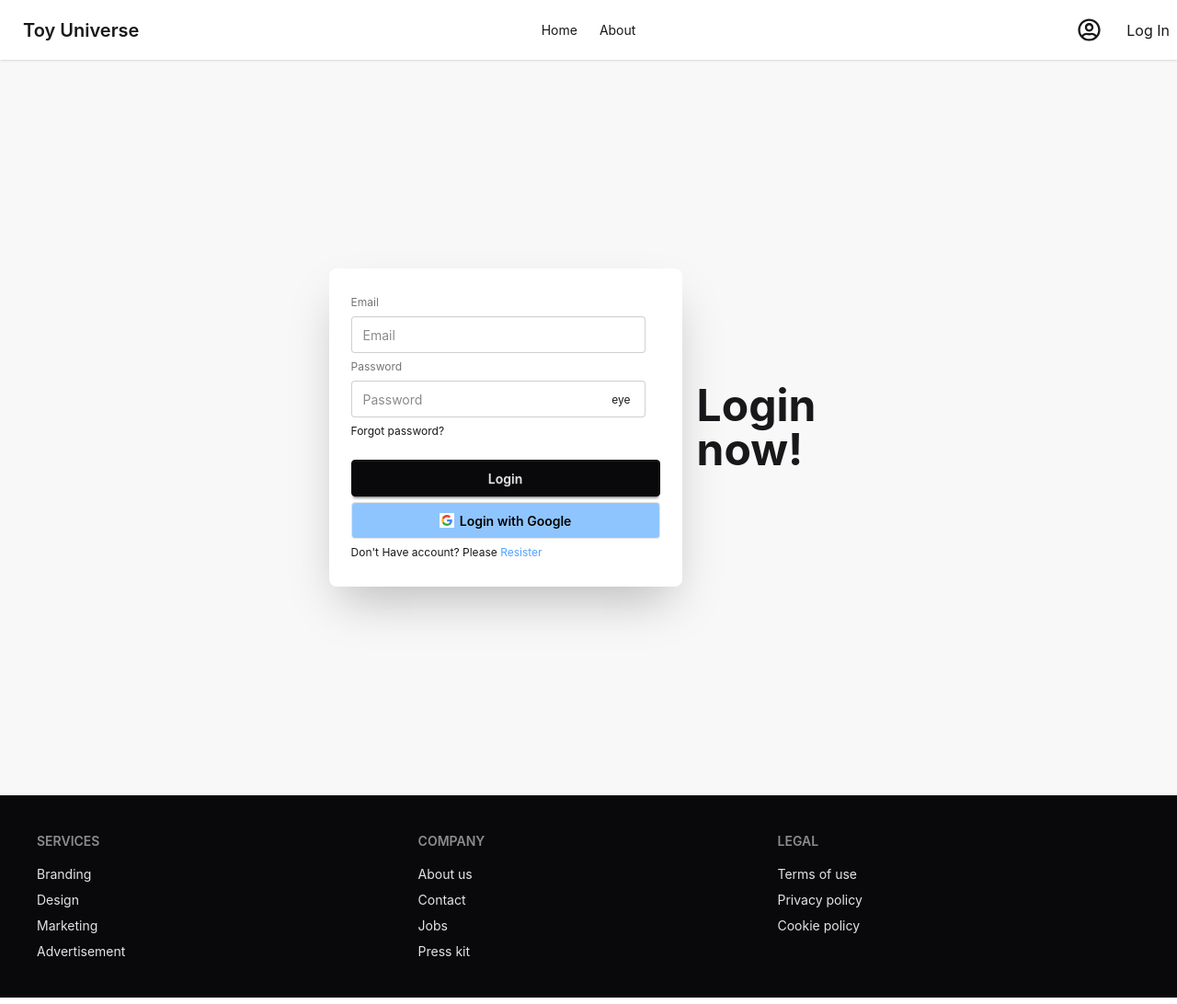
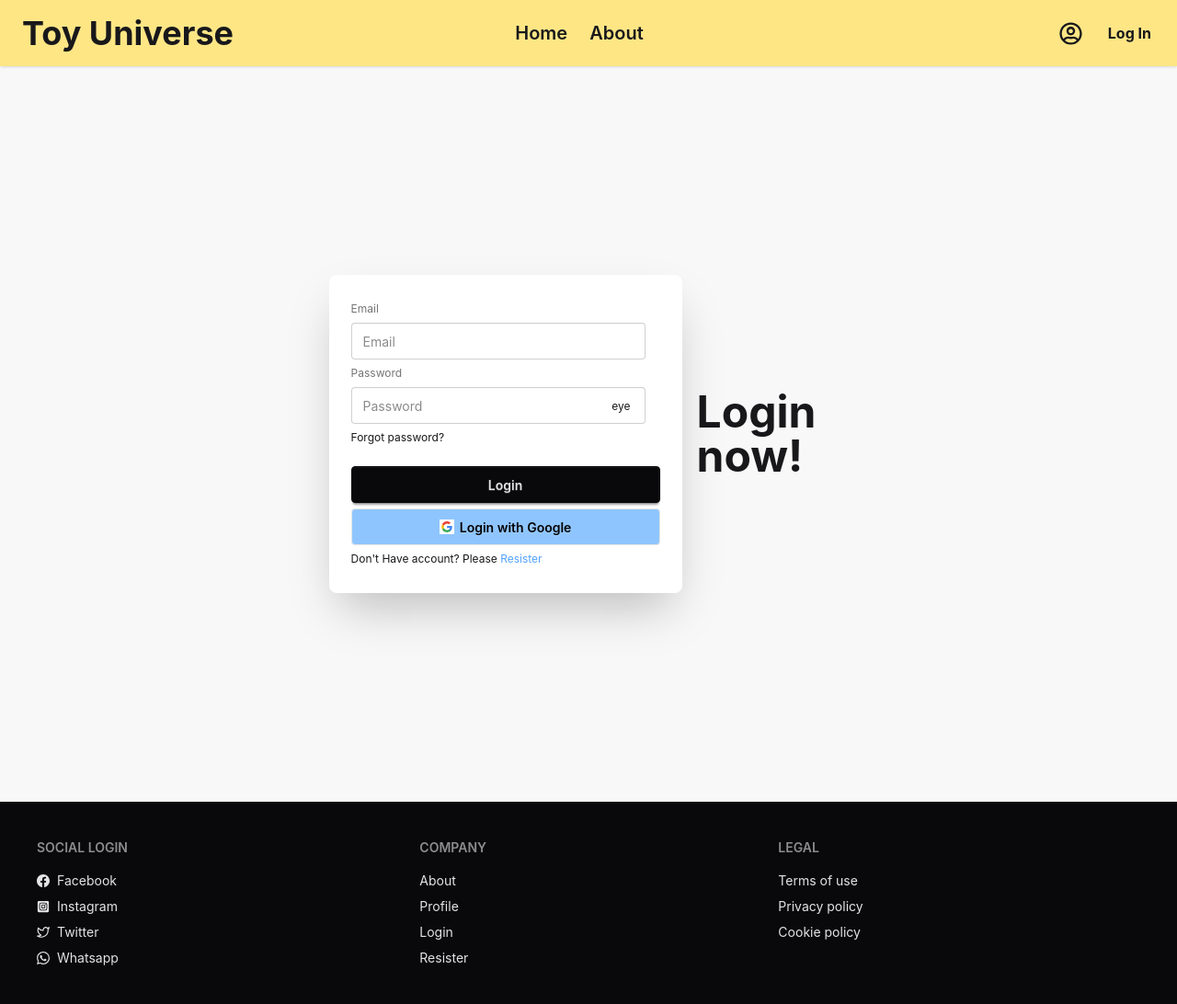
Before and after one commit to robosoumen/toy-universe, a React (Vite) app: page /auth/login in a window 1280 px wide. Shown: the whole page at 92% size. Built offline with nearby package versions, Linux system fonts and the light colour scheme; no server answers.

Commit message:
aome cass Done

```diff
--- a/package.json
+++ b/package.json
@@ -10,6 +10,7 @@
     "preview": "vite preview"
   },
   "dependencies": {
+    "@contentstack/react-toastify": "^6.1.5",
     "@tailwindcss/vite": "^4.3.0",
     "daisyui": "^5.5.19",
     "firebase": "^12.13.0",
--- a/src/Components/Footer.jsx
+++ b/src/Components/Footer.jsx
@@ -1,4 +1,9 @@
 import React from "react";
+import { BsFacebook } from "react-icons/bs";
+import { FaInstagramSquare } from "react-icons/fa";
+import { FiTwitter } from "react-icons/fi";
+import { SiWhatsapp } from "react-icons/si";
+import { Link } from "react-router";
 
 const Footer = () => {
   return (
@@ -6,18 +11,18 @@ const Footer = () => {
       {/* footer */}
       <footer className="footer sm:footer-horizontal bg-neutral text-neutral-content p-10">
         <nav>
-          <h6 className="footer-title">Services</h6>
-          <a className="link link-hover">Branding</a>
-          <a className="link link-hover">Design</a>
-          <a className="link link-hover">Marketing</a>
-          <a className="link link-hover">Advertisement</a>
+          <h6 className="footer-title">Social Login</h6>
+          <a className="link link-hover flex gap-2 items-center"><BsFacebook></BsFacebook> Facebook</a>
+          <a className="link link-hover flex gap-2 items-center"><FaInstagramSquare></FaInstagramSquare> Instagram</a>
+          <a className="link link-hover flex gap-2 items-center"><FiTwitter></FiTwitter> Twitter</a>
+          <a className="link link-hover flex gap-2 items-center"><SiWhatsapp></SiWhatsapp> Whatsapp</a>
         </nav>
         <nav>
           <h6 className="footer-title">Company</h6>
-          <a className="link link-hover">About us</a>
-          <a className="link link-hover">Contact</a>
-          <a className="link link-hover">Jobs</a>
-          <a className="link link-hover">Press kit</a>
+          <Link to='/about' className="link link-hover">About</Link>
+          <Link to='/profile' className="link link-hover">Profile</Link>
+          <Link to='/auth/login' className="link link-hover">Login</Link>
+          <Link to='/auth/resister' className="link link-hover">Resister</Link>
         </nav>
         <nav>
           <h6 className="footer-title">Legal</h6>
--- a/src/Components/Navbar.jsx
+++ b/src/Components/Navbar.jsx
@@ -27,7 +27,7 @@ const Navbar = () => {
   return (
     <div>
       {/* navbar */}
-      <nav className="navbar bg-base-100 shadow-sm">
+      <nav className="navbar  bg-amber-200 shadow-sm">
         <div className="navbar-start">
           <div className="dropdown">
             <div tabIndex={0} role="button" className="btn btn-ghost lg:hidden">
@@ -56,23 +56,25 @@ const Navbar = () => {
              }
             </ul>
           </div>
-          <a className="btn btn-ghost text-xl">Toy Universe</a>
+          <Link to='/' className="font-bold ml-4 lg:text-4xl text-2xl hover:text-amber-700">Toy Universe</Link>
         </div>
         <div className="navbar-center hidden lg:flex">
-          <ul className="menu menu-horizontal px-1">
+          <ul className="menu menu-horizontal px-1 text-xl font-semibold">
            {
             links
            }
           </ul>
         </div>
-        <div className="navbar-end">
+        <div className="navbar-end mr-5">
 
           {
-            user ? <img title={user.displayName} className="" src={user.photoURL} alt="" /> : <a className="mr-7"><FaRegUserCircle size={25}></FaRegUserCircle></a>
+            user ? <img title={user.displayName} className="w-[50px] p-2" src={user.photoURL} alt="" /> : <a className="mr-7"><FaRegUserCircle size={25}></FaRegUserCircle></a>
           }
-          {
+         <div className="hover:text-red-600 font-bold">
+           {
             user ? <button onClick={handleLogOut}>LogOut</button> :  <Link to='/auth/login'>Log In</Link>
           }
+         </div>
 
         </div>
       </nav>
--- a/src/Components/PopularToys.jsx
+++ b/src/Components/PopularToys.jsx
@@ -16,20 +16,23 @@ const PopularToys = ({ singleToyData }) => {
   } = singleToyData;
   return (
     <div>
-      <div className="card bg-base-100 w-96 shadow-sm">
+      <div className="card w-96 shadow-sm p-4 bg-amber-300">
         <figure>
-          <img className="w-[300px] h-[300px]"
+          <img
+            className="w-[300px] h-[300px] p-5 rounded-4xl"
             src={pictureURL}
             alt="Shoes"
           />
         </figure>
         <div className="card-body">
           <h2 className="card-title">{toyName}</h2>
-          <p>
-           {description}
-          </p>
+          <p>Rating : {rating}</p>
+          <p>Available Quantity : {availableQuantity}</p>
+          <p>Price : {price}</p>
           <div className="card-actions justify-end">
-            <Link to={`/card-details/${toyId}`} className="btn btn-primary">Show Details</Link>
+            <Link to={`/card-details/${toyId}`} className="btn btn-primary">
+              Show Details
+            </Link>
           </div>
         </div>
       </div>
--- a/src/Components/Slider.jsx
+++ b/src/Components/Slider.jsx
@@ -10,7 +10,7 @@ import "swiper/css/scrollbar";
 
 const Slider = ({ toyData }) => {
   return (
-    <div>
+    <div className="">
       <Swiper
         // install Swiper modules
         modules={[Navigation, Pagination, Scrollbar, A11y]}
@@ -23,8 +23,8 @@ const Slider = ({ toyData }) => {
         onSlideChange={() => console.log("slide change")}
       >
         {toyData.map((toyImage) => (
-          <SwiperSlide toyImage={toyImage}>
-            <img src={toyImage.pictureURL} alt="" />
+          <SwiperSlide className="" toyImage={toyImage}>
+            <img className="w-[300px] h-[200px] rounded-full" src={toyImage.pictureURL} alt="" />
           </SwiperSlide>
         ))}
       </Swiper>
--- a/src/Layout/Layout.jsx
+++ b/src/Layout/Layout.jsx
@@ -5,7 +5,7 @@ import { Outlet } from 'react-router';
 
 const Layout = () => {
     return (
-        <div>
+        <div className='bg-amber-100 space-y-7'>
             <Navbar></Navbar>
             <main>
                 <Outlet></Outlet>
--- /dev/null
+++ b/src/Pages/About.jsx
@@ -0,0 +1,11 @@
+import React from 'react';
+
+const About = () => {
+    return (
+        <div>
+            <p>About</p>
+        </div>
+    );
+};
+
+export default About;
--- a/src/Pages/Home.jsx
+++ b/src/Pages/Home.jsx
@@ -6,11 +6,11 @@ const Home = () => {
   const toyData = use(toyPromises);
   console.log(toyData);
   return (
-    <div className="w-11/12 mx-auto items-center">
-      <div>
+    <div className="w-11/12 mx-auto items-center space-y-8">
+      <div className="p-7">
         <Slider toyData={toyData}></Slider>
       </div>
-      <div className="grid grid-cols-1 gap-5md:grid-cols-2 lg:grid-cols-3">
+      <div className="grid grid-cols-1 gap-5 md:grid-cols-2 lg:grid-cols-3">
         {toyData.map((singleToyData) => (
           <PopularToys
             key={singleToyData.toyId}
--- a/src/Pages/Login.jsx
+++ b/src/Pages/Login.jsx
@@ -6,27 +6,29 @@ import { useState } from "react";
 import { useNavigate } from "react-router";
 import { useLocation } from "react-router";
 import { useRef } from "react";
+import { toast } from "@contentstack/react-toastify";
 
 const Login = () => {
-  const [showPassword, setShowPassword] = useState(false)
-  const [errorM, setErrorM] = useState('');
-  const {signIn, googleSignIn,setUser,forgotPassword} = use(AuthContext);
+  const [showPassword, setShowPassword] = useState(false);
+  const [errorM, setErrorM] = useState("");
+  const { signIn, googleSignIn, setUser, forgotPassword } = use(AuthContext);
   const navigate = useNavigate();
   const location = useLocation();
-  const emailRef = useRef()
+  const emailRef = useRef();
 
   //signIn With Google
   const handleGoogleSignIn = (e) => {
     e.preventDefault();
-    googleSignIn().then(result => {
-      console.log(result.user)
+    googleSignIn()
+      .then((result) => {
+        console.log(result.user);
         setUser(result.user);
-      navigate(location.state || '/')
-    }).catch(error => {
-      console.log(error)
+        navigate(location.state || "/");
       })
-  }
-
+      .catch((error) => {
+        console.log(error);
+      });
+  };
 
   // Log In Form
   const handleLogInForm = (e) => {
@@ -34,33 +36,38 @@ const Login = () => {
     const form = e.target;
     const password = form.password.value;
     const email = form.email.value;
-        console.log(email,password);
+    console.log(email, password);
 
-        signIn(email,password).then(result => {
+    signIn(email, password)
+      .then((result) => {
         console.log(result.user);
-          alert('LogIn Successful');
-           navigate(location.state || '/');
-        }).catch(error => {
+        alert("LogIn Successful");
+        toast('Login Successful')
+        navigate(location.state || "/");
+      })
+      .catch((error) => {
         console.log(error);
-          setErrorM(error.code)
-        })
-    }
+        setErrorM(error.code);
+      });
+  };
   // handleShowPassword
   const handleShowPassword = (e) => {
     e.preventDefault();
-      setShowPassword(!showPassword)
-    }
+    setShowPassword(!showPassword);
+  };
 
   // forget password
   const handleForgetPassword = () => {
     const passEmail = emailRef.current.value;
-      console.log('clicked',passEmail);
-      forgotPassword(passEmail).then(()=> {
-        alert('please check Your Email')
-      }).catch(error => {
-        console.log(error)
+    console.log("clicked", passEmail);
+    forgotPassword(passEmail)
+      .then(() => {
+        alert("please check Your Email");
       })
-    }
+      .catch((error) => {
+        console.log(error);
+      });
+  };
   return (
     <div>
       {/* form */}
@@ -75,25 +82,45 @@ const Login = () => {
                 <fieldset className="fieldset">
                   {/* email */}
                   <label className="label">Email</label>
-                  <input type="email" ref={emailRef} name="email" required className="input" placeholder="Email" />
+                  <input
+                    type="email"
+                    ref={emailRef}
+                    name="email"
+                    required
+                    className="input"
+                    placeholder="Email"
+                  />
                   {/* password */}
                   <label className="label">Password</label>
                   <div className="relative">
                     <input
-                    type={showPassword ? 'text' : 'password'}
+                      type={showPassword ? "text" : "password"}
                       name="password"
                       required
                       className="input"
                       placeholder="Password"
                     />
-                  <button className="absolute top-3 lg:right-8 right-5" onClick={handleShowPassword}>eye</button>
+                    <button
+                      className="absolute top-3 lg:right-8 right-5"
+                      onClick={handleShowPassword}
+                    >
+                      eye
+                    </button>
                   </div>
                   <div>
-                    <a onClick={handleForgetPassword} className="link link-hover">Forgot password?</a>
+                    <a
+                      onClick={handleForgetPassword}
+                      className="link link-hover"
+                    >
+                      Forgot password?
+                    </a>
                   </div>
                   <button className="btn btn-neutral mt-4">Login</button>
                   {/* Google */}
-                  <button onClick={handleGoogleSignIn} className="btn bg-blue-300 text-black border-[#e5e5e5]">
+                  <button
+                    onClick={handleGoogleSignIn}
+                    className="btn bg-blue-300 text-black border-[#e5e5e5]"
+                  >
                     <svg
                       aria-label="Google logo"
                       width="16"
@@ -123,10 +150,16 @@ const Login = () => {
                     </svg>
                     Login with Google
                   </button>
-                  {
-                    errorM && <p className="text-red-700">{errorM}</p>
-                  }
-                  <p>Don't Have account? Please <Link className='text-blue-400 hover:text-blue-800' to='/auth/resister'>Resister</Link></p>
+                  {errorM && <p className="text-red-700">{errorM}</p>}
+                  <p>
+                    Don't Have account? Please{" "}
+                    <Link
+                      className="text-blue-400 hover:text-blue-800"
+                      to="/auth/resister"
+                    >
+                      Resister
+                    </Link>
+                  </p>
                 </fieldset>
               </form>
             </div>
--- a/src/Pages/Resister.jsx
+++ b/src/Pages/Resister.jsx
@@ -5,6 +5,7 @@ import { AuthContext } from "../context/AuthContext";
 import { useState } from "react";
 import { IoMdEye } from "react-icons/io";
 import { FaEyeSlash } from "react-icons/fa";
+import { toast } from "@contentstack/react-toastify";
 
 const Resister = () => {
   const navigate = useNavigate();
@@ -55,6 +56,7 @@ const Resister = () => {
           setUser(rUser);
         })
           alert("SignUp Complete");
+          toast('Account create Successful')
           navigate("/");
       })
       .catch((error) => {
--- a/src/Router/Router.jsx
+++ b/src/Router/Router.jsx
@@ -7,6 +7,7 @@ import AuthLayout from "../Layout/AuthLayout";
 import CardDetails from "../Pages/CardDetails";
 import PrivateRoute from "../Components/PrivateRoute";
 import Profile from "../Pages/Profile";
+import About from "../Pages/About";
 
 const router = createBrowserRouter([
   {
@@ -16,6 +17,16 @@ const router = createBrowserRouter([
       {
         index: true,
         Component: Home,
+      },
+      {
+        path: "/about",
+        element: <About></About>,
+      },
+      {
+        path: '/profile',
+        element:<PrivateRoute>
+          <Profile></Profile>
+        </PrivateRoute>
       },
     ],
   },
@@ -34,18 +45,20 @@ const router = createBrowserRouter([
     ],
   },
   {
-    path: '/card-details/:id',
-    element:<PrivateRoute>
-      <CardDetails></CardDetails>
-    </PrivateRoute>,
-    loader: () => fetch('/toy.json'),
+    path: "/card-details/:id",
+    element: (
+      <PrivateRoute>
+        <CardDetails></CardDetails>
+      </PrivateRoute>
+    ),
+    loader: () => fetch("/toy.json"),
   },
-  {
-    path:'/profile',
-    element: <PrivateRoute>
-      <Profile></Profile>
-    </PrivateRoute>
-  },
+  // {
+  //   path:'/profile',
+  //   element: <PrivateRoute>
+  //     <Profile></Profile>
+  //   </PrivateRoute>
+  // },
   {
     path: "*",
     element: <div>404 error</div>,
```
Also changed, not shown: 1 other file (tests, documents, lock files or other folders). Lines whose indentation alone changed are shown as unchanged.
